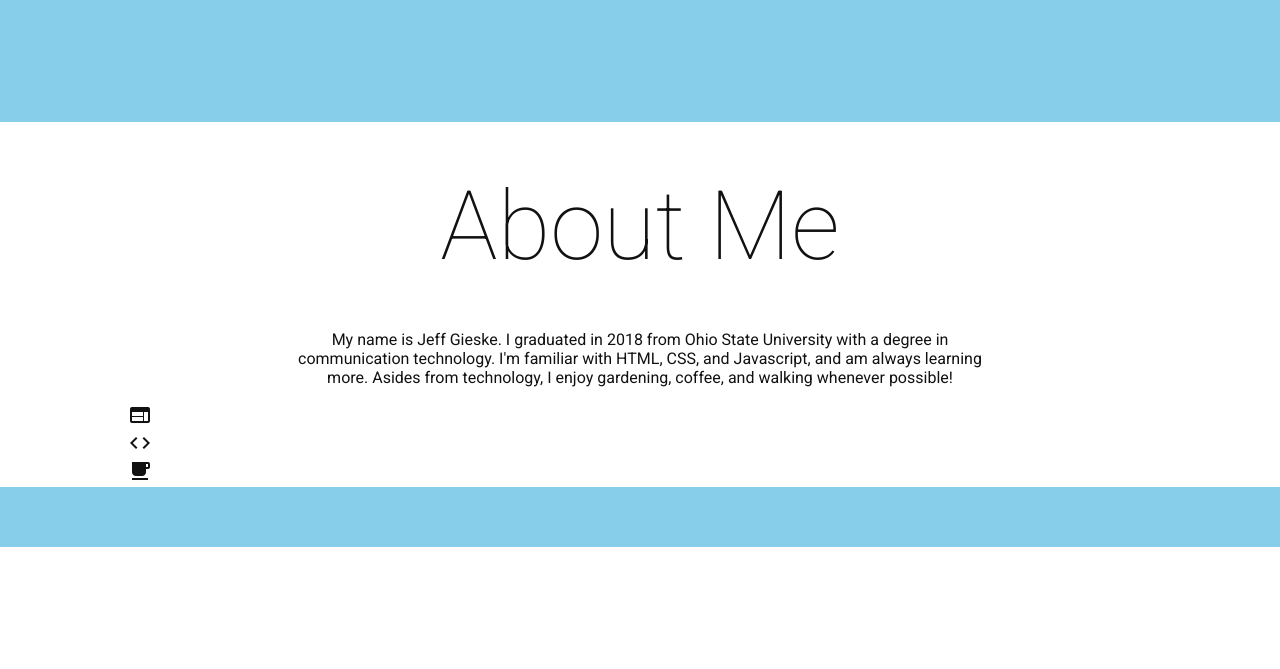
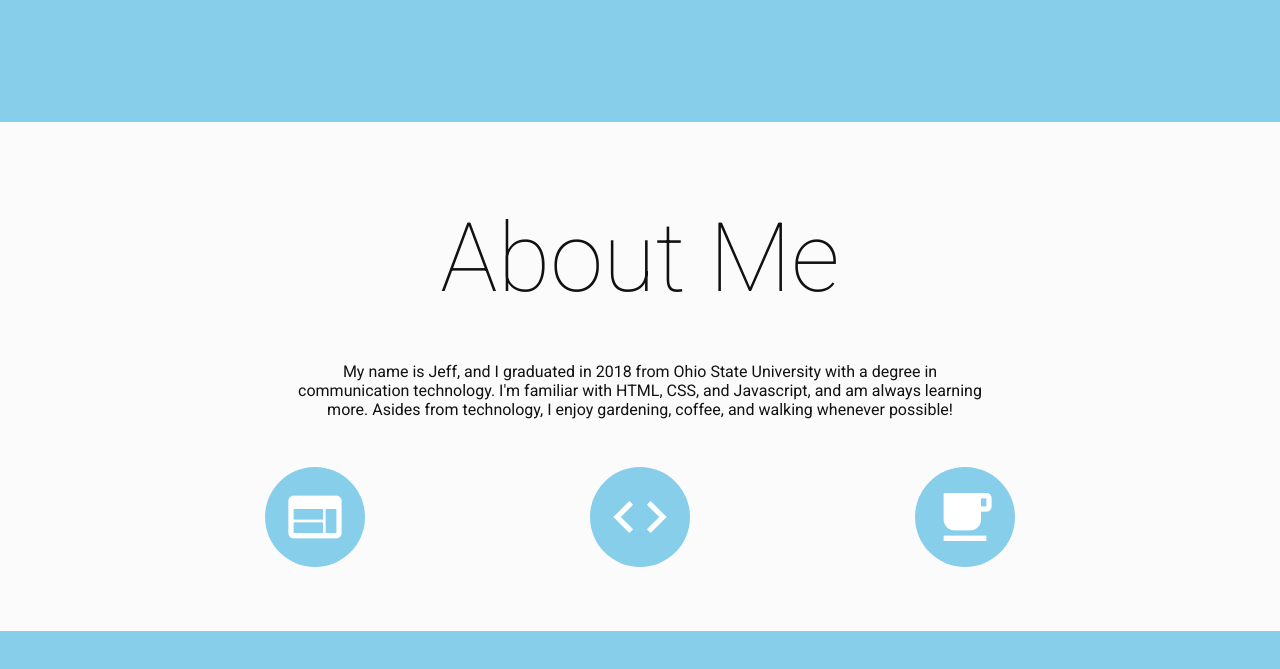
Before and after one commit to palmtopsenpai/palmtopsenpai.github.io, a plain HTML site: page index.html in a window 1280 px wide. Shown: the part 531-1200 px from the top of the page. Before the commit the page ends 1078 px from the top, so only its background shows below. Drawn offline with Linux system fonts and the light colour scheme.

Commit message:
Streamlined use of classes

```diff
--- a/index.html
+++ b/index.html
@@ -12,7 +12,7 @@
     <header>
         <nav class="container">
             <ul>
-                <li><a href="#" class="current-page">Home</a></li>
+                <li><a href="#" class="skyblue">Home</a></li>
                 <li><a href="resume.html">Resume</a></li>
                 <li><a href="projects.html">Projects</a></li>
                 <li><a href="contact.html">Contact</a></li>
@@ -25,15 +25,15 @@
                 <h1>Welcome<br>to my website</h1>
             </div>
         </section>
-        <section id="aboutme">
+        <section class="section-container">
             <div class="container">
                 <h1 class="section-header">About Me</h1>
-                <p class="section-text">My name is Jeff Gieske. I graduated in 2018 from Ohio State University with a degree in communication technology.
+                <p class="section-text">My name is Jeff, and I graduated in 2018 from Ohio State University with a degree in communication technology.
 					I'm familiar with HTML, CSS, and Javascript, and am always learning more. Asides from technology, I enjoy gardening, coffee, and walking whenever possible!</p>
-				<div class="icons">
-					<div><i class="material-icons">web</i></div>
-					<div><i class="material-icons">code</i></div>
-					<div><i class="material-icons">free_breakfast</i></div>
+				<div id="aboutme-icons">
+					<div class="icon-container bg-skyblue"><i class="material-icons icon white">web</i></div>
+					<div class="icon-container bg-skyblue"><i class="material-icons icon white">code</i></div>
+					<div class="icon-container bg-skyblue"><i class="material-icons icon white">free_breakfast</i></div>
 				</div>
             </div>
         </section>
```
Also changed, not shown: contact.html (+6 -3 lines), projects.html (+3 -3 lines), resume.html (+2 -2 lines).
